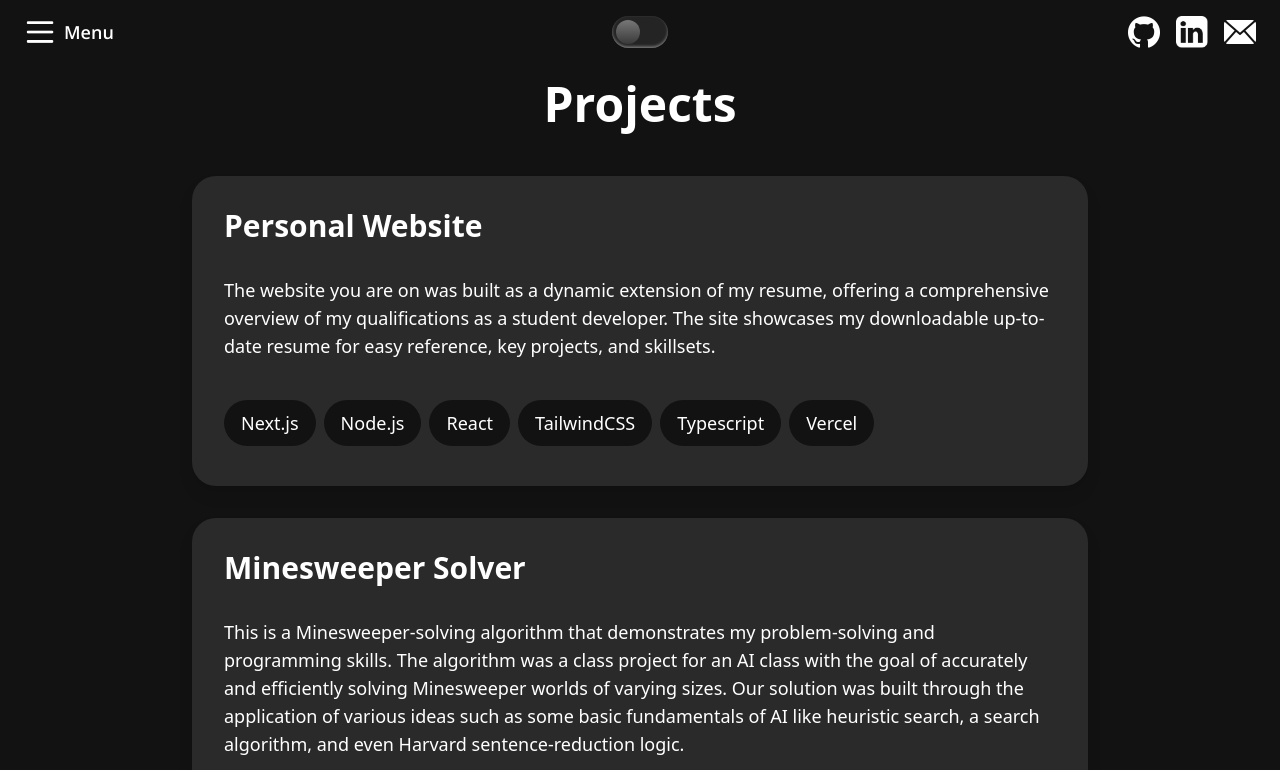
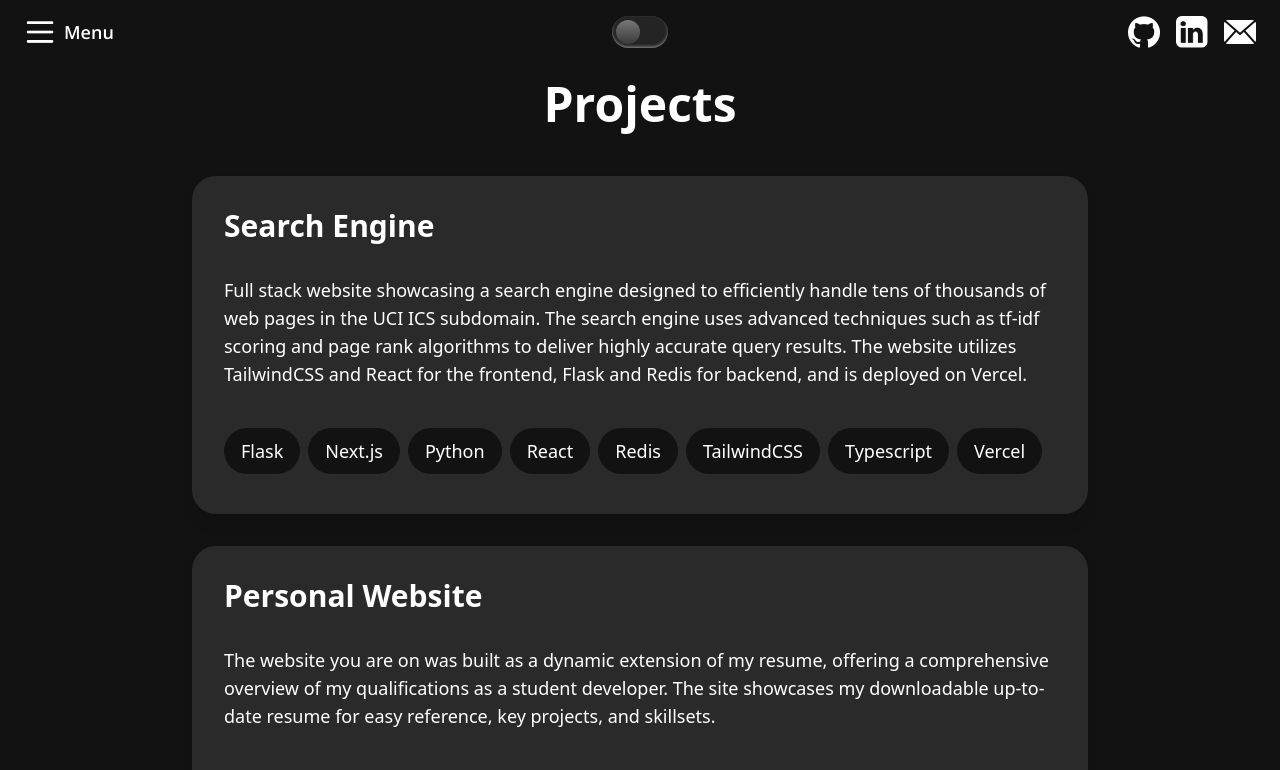
Before and after one commit to ENamja/personal-website, a Next.js app: page /projects in a window 1280 px wide. Shown: the top 770 px of the page. Built offline with nearby package versions, Linux system fonts and the light colour scheme.

Commit message:
Update downloadable resume and add project

```diff
--- a/app/Resume.tsx
+++ b/app/Resume.tsx
@@ -15,7 +15,7 @@ function Resume() {
           : " text-black border-black")
       }
     >
-      <a href="/Elisha_Nam_Resume.pdf" target="_blank">
+      <a href="/Resume(2024).pdf" target="_blank">
         {"Resume  ⤓"}
       </a>
     </div>
--- a/app/projects/ProjectList.tsx
+++ b/app/projects/ProjectList.tsx
@@ -8,6 +8,22 @@ function ProjectList() {
   const theme = useContext(ThemeContext);
   const projects = [
     {
+      name: "Search Engine",
+      link: "esnam-search.vercel.app",
+      description:
+        "Full stack website showcasing a search engine designed to efficiently handle tens of thousands of web pages in the UCI ICS subdomain. The search engine uses advanced techniques such as tf-idf scoring and page rank algorithms to deliver highly accurate query results. The website utilizes TailwindCSS and React for the frontend, Flask and Redis for backend, and is deployed on Vercel.",
+      tools: [
+        "Flask",
+        "Next.js",
+        "Python",
+        "React",
+        "Redis",
+        "TailwindCSS",
+        "Typescript",
+        "Vercel",
+      ],
+    },
+    {
       name: "Personal Website",
       link: "https://github.com/ENamja/personal-website",
       description:
@@ -15,7 +31,6 @@ function ProjectList() {
       tools: [
         "Next.js",
         "Node.js",
-        ,
         "React",
         "TailwindCSS",
         "Typescript",
```
Also changed, not shown: 2 other files (tests, documents, lock files or other folders).
